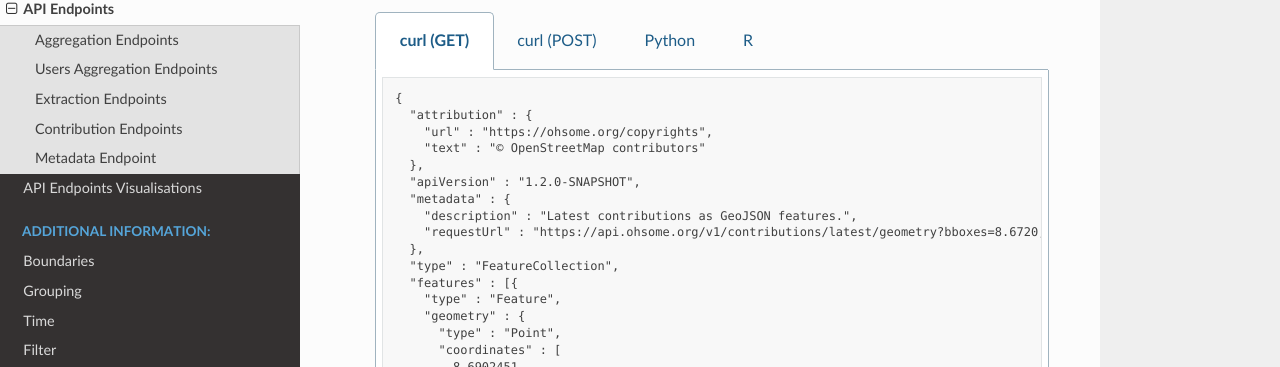
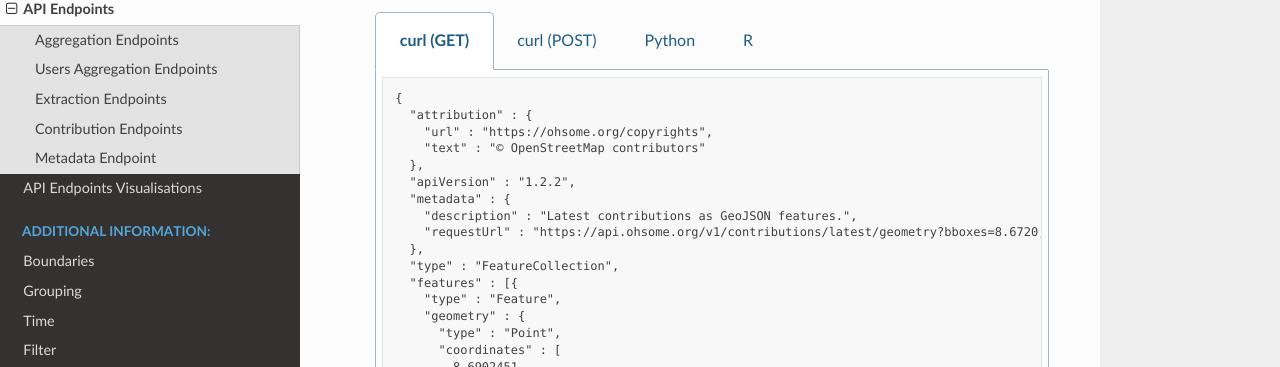
Before and after one commit to GIScience/ohsome-api, a Sphinx documentation site: the page built from docs/endpoints.rst, in a window 1280 px wide and 1400 px high, scrolled down 10807 px. Shown: the part 169-536 px from the top of the window. Built offline with Sphinx 7.4.7 and the Read the Docs theme 2.0.0, drawn with Linux system fonts in a browser that asks for light colours; some of the changed text lies outside the part shown.

Commit message:
release notes for patch version 1.2.2

```diff
--- a/docs/endpoints.rst
+++ b/docs/endpoints.rst
@@ -78,7 +78,7 @@
          "url" : "https://ohsome.org/copyrights",
          "text" : "© OpenStreetMap contributors"
        },
-       "apiVersion" : "1.1.0",
+       "apiVersion" : "1.2.2",
        "result" : [ {
          "timestamp" : "2014-01-01T00:00:00Z",
          "value" : 1.020940258E7
@@ -92,7 +92,7 @@
          "url" : "https://ohsome.org/copyrights",
          "text" : "© OpenStreetMap contributors"
        },
-       "apiVersion" : "1.1.0",
+       "apiVersion" : "1.2.2",
        "result" : [ {
          "timestamp" : "2014-01-01T00:00:00Z",
          "value" : 1.020940258E7
@@ -107,7 +107,7 @@
          "url" : "https://ohsome.org/copyrights",
          "text" : "© OpenStreetMap contributors"
        },
-       "apiVersion" : "1.1.0",
+       "apiVersion" : "1.2.2",
        "result" : [ {
          "timestamp" : "2014-01-01T00:00:00Z",
          "value" : 10209402.58
@@ -121,7 +121,7 @@
          "url" : "https://ohsome.org/copyrights",
          "text" : "© OpenStreetMap contributors"
        },
-       "apiVersion" : "1.1.0",
+       "apiVersion" : "1.2.2",
        "result" : [ {
          "timestamp" : "2014-01-01T00:00:00Z",
          "value" : 1.020940258E7
@@ -175,7 +175,7 @@
                  "url" : "https://ohsome.org/copyrights",
                  "text" : "© OpenStreetMap contributors"
                },
-               "apiVersion" : "1.1.0",
+               "apiVersion" : "1.2.2",
                "result" : [ {
                  "timestamp" : "2019-05-07T00:00:00Z",
                  "value" : 0.79
@@ -189,7 +189,7 @@
                  "url" : "https://ohsome.org/copyrights",
                  "text" : "© OpenStreetMap contributors"
                },
-               "apiVersion" : "1.1.0",
+               "apiVersion" : "1.2.2",
                "result" : [ {
                  "timestamp" : "2019-05-07T00:00:00Z",
                  "value" : 0.79
@@ -204,7 +204,7 @@
                  "url" : "https://ohsome.org/copyrights",
                  "text" : "© OpenStreetMap contributors"
                },
-               "apiVersion" : "1.1.0",
+               "apiVersion" : "1.2.2",
                "result" : [ {
                  "timestamp" : "2019-05-07T00:00:00Z",
                  "value" : 0.79
@@ -218,7 +218,7 @@
                  "url" : "https://ohsome.org/copyrights",
                  "text" : "© OpenStreetMap contributors"
                },
-               "apiVersion" : "1.1.0",
+               "apiVersion" : "1.2.2",
                "result" : [ {
                  "timestamp" : "2019-05-07T00:00:00Z",
                  "value" : 0.79
@@ -276,7 +276,7 @@
                  "url" : "https://ohsome.org/copyrights",
                  "text" : "© OpenStreetMap contributors"
                },
-               "apiVersion" : "1.1.0",
+               "apiVersion" : "1.2.2",
                "ratioResult" : [ {
                  "timestamp" : "2016-01-01T00:00:00Z",
                  "value" : 28660.519999999997,
@@ -303,7 +303,7 @@
                  "url" : "https://ohsome.org/copyrights",
                  "text" : "© OpenStreetMap contributors"
                },
-               "apiVersion" : "1.1.0",
+               "apiVersion" : "1.2.2",
                "ratioResult" : [ {
                  "timestamp" : "2016-01-01T00:00:00Z",
                  "value" : 28660.519999999997,
@@ -331,7 +331,7 @@
                  "url" : "https://ohsome.org/copyrights",
                  "text" : "© OpenStreetMap contributors"
                },
-               "apiVersion" : "1.1.0",
+               "apiVersion" : "1.2.2",
                "ratioResult" : [ {
                  "timestamp" : "2016-01-01T00:00:00Z",
                  "value" : 28660.519999999997,
@@ -357,7 +357,7 @@
                  "url" : "https://ohsome.org/copyrights",
                  "text" : "© OpenStreetMap contributors"
                },
-               "apiVersion" : "1.1.0",
+               "apiVersion" : "1.2.2",
                "ratioResult" : [ {
                  "timestamp" : "2016-01-01T00:00:00Z",
                  "value" : 28660.519999999997,
@@ -436,7 +436,7 @@
                 "url" : "https://ohsome.org/copyrights",
                 "text" : "© OpenStreetMap contributors"
               },
-              "apiVersion" : "1.1.0",
+              "apiVersion" : "1.2.2",
               "groupByResult" : [ {
                 "result" : [ {
                   "timestamp" : "2018-01-01T00:00:00Z",
@@ -466,7 +466,7 @@
                 "url" : "https://ohsome.org/copyrights",
                 "text" : "© OpenStreetMap contributors"
               },
-              "apiVersion" : "1.1.0",
+              "apiVersion" : "1.2.2",
               "groupByResult" : [ {
                 "result" : [ {
                   "timestamp" : "2018-01-01T00:00:00Z",
@@ -495,7 +495,7 @@
                 "url" : "https://ohsome.org/copyrights",
                 "text" : "© OpenStreetMap contributors"
               },
-              "apiVersion" : "1.1.0",
+              "apiVersion" : "1.2.2",
               "groupByResult" : [ {
                 "result" : [ {
                   "timestamp" : "2018-01-01T00:00:00Z",
@@ -524,7 +524,7 @@
                 "url" : "https://ohsome.org/copyrights",
                 "text" : "© OpenStreetMap contributors"
               },
-              "apiVersion" : "1.1.0",
+              "apiVersion" : "1.2.2",
               "groupByResult" : [ {
                 "result" : [ {
                   "timestamp" : "2018-01-01T00:00:00Z",
@@ -608,7 +608,7 @@
                "url" : "https://ohsome.org/copyrights",
                "text" : "© OpenStreetMap contributors"
              },
-             "apiVersion" : "1.1.0",
+             "apiVersion" : "1.2.2",
              "groupByResult" : [ {
                "result" : [ {
                  "timestamp" : "2018-01-01T00:00:00Z",
@@ -668,7 +668,7 @@
                "url" : "https://ohsome.org/copyrights",
                "text" : "© OpenStreetMap contributors"
              },
-             "apiVersion" : "1.1.0",
+             "apiVersion" : "1.2.2",
              "groupByResult" : [ {
                "result" : [ {
                  "timestamp" : "2018-01-01T00:00:00Z",
@@ -727,7 +727,7 @@
                "url" : "https://ohsome.org/copyrights",
                "text" : "© OpenStreetMap contributors"
              },
-             "apiVersion" : "1.1.0",
+             "apiVersion" : "1.2.2",
              "groupByResult" : [ {
                "result" : [ {
                  "timestamp" : "2018-01-01T00:00:00Z",
@@ -786,7 +786,7 @@
                "url" : "https://ohsome.org/copyrights",
                "text" : "© OpenStreetMap contributors"
              },
-             "apiVersion" : "1.1.0",
+             "apiVersion" : "1.2.2",
              "groupByResult" : [ {
                "result" : [ {
                  "timestamp" : "2018-01-01T00:00:00Z",
@@ -901,7 +901,7 @@
           "url" : "https://ohsome.org/copyrights",
           "text" : "© OpenStreetMap contributors"
         },
-        "apiVersion" : "1.1.0",
+        "apiVersion" : "1.2.2",
         "result" : [ {
           "fromTimestamp" : "2015-03-01T00:00:00Z",
           "toTimestamp" : "2015-04-01T00:00:00Z",
@@ -933,7 +933,7 @@
           "url" : "https://ohsome.org/copyrights",
           "text" : "© OpenStreetMap contributors"
         },
-        "apiVersion" : "1.1.0",
+        "apiVersion" : "1.2.2",
         "result" : [ {
           "fromTimestamp" : "2015-03-01T00:00:00Z",
           "toTimestamp" : "2015-04-01T00:00:00Z",
@@ -965,7 +965,7 @@
           "url" : "https://ohsome.org/copyrights",
           "text" : "© OpenStreetMap contributors"
         },
-        "apiVersion" : "1.1.0",
+        "apiVersion" : "1.2.2",
         "result" : [ {
           "fromTimestamp" : "2015-03-01T00:00:00Z",
           "toTimestamp" : "2015-04-01T00:00:00Z",
@@ -996,7 +996,7 @@
           "url" : "https://ohsome.org/copyrights",
           "text" : "© OpenStreetMap contributors"
         },
-        "apiVersion" : "1.1.0",
+        "apiVersion" : "1.2.2",
         "result" : [ {
           "fromTimestamp" : "2015-03-01T00:00:00Z",
           "toTimestamp" : "2015-04-01T00:00:00Z",
@@ -1142,7 +1142,7 @@
           "url" : "https://ohsome.org/copyrights",
           "text" : "© OpenStreetMap contributors"
         },
-        "apiVersion" : "1.1.0",
+        "apiVersion" : "1.2.2",
         "type" : "FeatureCollection",
         "features" : [{
           "type" : "Feature",
@@ -1180,7 +1180,7 @@
           "url" : "https://ohsome.org/copyrights",
           "text" : "© OpenStreetMap contributors"
         },
-        "apiVersion" : "1.1.0",
+        "apiVersion" : "1.2.2",
         "type" : "FeatureCollection",
         "features" : [{
           "type" : "Feature",
@@ -1219,7 +1219,7 @@
           "url" : "https://ohsome.org/copyrights",
           "text" : "© OpenStreetMap contributors"
         },
-        "apiVersion" : "1.1.0",
+        "apiVersion" : "1.2.2",
         "type" : "FeatureCollection",
         "features" : [{
           "type" : "Feature",
@@ -1257,7 +1257,7 @@
           "url" : "https://ohsome.org/copyrights",
           "text" : "© OpenStreetMap contributors"
         },
-        "apiVersion" : "1.1.0",
+        "apiVersion" : "1.2.2",
         "type" : "FeatureCollection",
         "features" : [{
           "type" : "Feature",
@@ -1338,7 +1338,7 @@
           "url" : "https://ohsome.org/copyrights",
           "text" : "© OpenStreetMap contributors"
         },
-        "apiVersion" : "1.2.0-SNAPSHOT",
+        "apiVersion" : "1.2.2",
         "metadata" : {
           "description" : "Latest contributions as GeoJSON features.",
           "requestUrl" : "https://api.ohsome.org/v1/contributions/latest/geometry?bboxes=8.6720,49.3988,8.7026,49.4274&filter=amenity=pharmacy%20and%20opening_hours=*%20and%20type:node&time=2020-02-01,2020-06-29&showMetadata=yes&properties=metadata,tags&clipGeometry=false"
@@ -1414,7 +1414,7 @@
           "url" : "https://ohsome.org/copyrights",
           "text" : "© OpenStreetMap contributors"
         },
-        "apiVersion" : "1.2.0-SNAPSHOT",
+        "apiVersion" : "1.2.2",
         "metadata" : {
           "description" : "Latest contributions as GeoJSON features.",
           "requestUrl" : "https://api.ohsome.org/v1/contributions/latest/geometry?bboxes=8.6720,49.3988,8.7026,49.4274&filter=amenity=pharmacy%20and%20opening_hours=*%20and%20type:node&time=2020-02-01,2020-06-29&showMetadata=yes&properties=metadata,tags&clipGeometry=false"
@@ -1490,7 +1490,7 @@
           "url" : "https://ohsome.org/copyrights",
           "text" : "© OpenStreetMap contributors"
         },
-        "apiVersion" : "1.2.0-SNAPSHOT",
+        "apiVersion" : "1.2.2",
         "metadata" : {
           "description" : "Latest contributions as GeoJSON features.",
           "requestUrl" : "https://api.ohsome.org/v1/contributions/latest/geometry?bboxes=8.6720,49.3988,8.7026,49.4274&filter=amenity=pharmacy%20and%20opening_hours=*%20and%20type:node&time=2020-02-01,2020-06-29&showMetadata=yes&properties=metadata,tags&clipGeometry=false"
@@ -1566,7 +1566,7 @@
           "url" : "https://ohsome.org/copyrights",
           "text" : "© OpenStreetMap contributors"
         },
-        "apiVersion" : "1.2.0-SNAPSHOT",
+        "apiVersion" : "1.2.2",
         "metadata" : {
           "description" : "Latest contributions as GeoJSON features.",
           "requestUrl" : "https://api.ohsome.org/v1/contributions/latest/geometry?bboxes=8.6720,49.3988,8.7026,49.4274&filter=amenity=pharmacy%20and%20opening_hours=*%20and%20type:node&time=2020-02-01,2020-06-29&showMetadata=yes&properties=metadata,tags&clipGeometry=false"
@@ -1680,7 +1680,7 @@
           "url" : "https://ohsome.org/copyrights",
           "text" : "© OpenStreetMap contributors"
         },
-        "apiVersion" : "1.2.0-SNAPSHOT",
+        "apiVersion" : "1.2.2",
         "metadata" : {
           "description" : "Latest contributions as GeoJSON features.",
           "requestUrl" : "https://api.ohsome.org/v1/contributions/latest/geometry?bboxes=8.6644159,49.401099,8.6663353,49.4027195&filter=landuse=construction%20and%20type:way&time=2020-06-29,2014-07-01&showMetadata=yes&properties=metadata,tags&clipGeometry=false"
@@ -1731,7 +1731,7 @@
           "url" : "https://ohsome.org/copyrights",
           "text" : "© OpenStreetMap contributors"
         },
-        "apiVersion" : "1.2.0-SNAPSHOT",
+        "apiVersion" : "1.2.2",
         "metadata" : {
           "description" : "Latest contributions as GeoJSON features.",
           "requestUrl" : "https://api.ohsome.org/v1/contributions/latest/geometry?bboxes=8.6644159,49.401099,8.6663353,49.4027195&filter=landuse=construction%20and%20type:way&time=2020-06-29,2014-07-01&showMetadata=yes&properties=metadata,tags&clipGeometry=false"
@@ -1782,7 +1782,7 @@
           "url" : "https://ohsome.org/copyrights",
           "text" : "© OpenStreetMap contributors"
         },
-        "apiVersion" : "1.2.0-SNAPSHOT",
+        "apiVersion" : "1.2.2",
         "metadata" : {
           "description" : "Latest contributions as GeoJSON features.",
           "requestUrl" : "https://api.ohsome.org/v1/contributions/latest/geometry?bboxes=8.6644159,49.401099,8.6663353,49.4027195&filter=landuse=construction%20and%20type:way&time=2020-06-29,2014-07-01&showMetadata=yes&properties=metadata,tags&clipGeometry=false"
@@ -1833,7 +1833,7 @@
           "url" : "https://ohsome.org/copyrights",
           "text" : "© OpenStreetMap contributors"
         },
-        "apiVersion" : "1.2.0-SNAPSHOT",
+        "apiVersion" : "1.2.2",
         "metadata" : {
           "description" : "Latest contributions as GeoJSON features.",
           "requestUrl" : "https://api.ohsome.org/v1/contributions/latest/geometry?bboxes=8.6644159,49.401099,8.6663353,49.4027195&filter=landuse=construction%20and%20type:way&time=2020-06-29,2014-07-01&showMetadata=yes&properties=metadata,tags&clipGeometry=false"
@@ -1918,7 +1918,7 @@
           "url" : "https://ohsome.org/copyrights",
           "text" : "© OpenStreetMap contributors"
         },
-        "apiVersion" : "1.1.0",
+        "apiVersion" : "1.2.2",
         "extractRegion" : {
           "spatialExtent" : {
             "type" : "Polygon",
@@ -1939,7 +1939,7 @@
           "url" : "https://ohsome.org/copyrights",
           "text" : "© OpenStreetMap contributors"
         },
-        "apiVersion" : "1.1.0",
+        "apiVersion" : "1.2.2",
         "extractRegion" : {
           "spatialExtent" : {
             "type" : "Polygon",
@@ -1960,7 +1960,7 @@
           "url" : "https://ohsome.org/copyrights",
           "text" : "© OpenStreetMap contributors"
         },
-        "apiVersion" : "1.1.0",
+        "apiVersion" : "1.2.2",
         "extractRegion" : {
           "spatialExtent" : {
             "type" : "Polygon",
```
Also changed, not shown: CHANGELOG.md (+3 -1 lines), README.md (+5 -5 lines).
